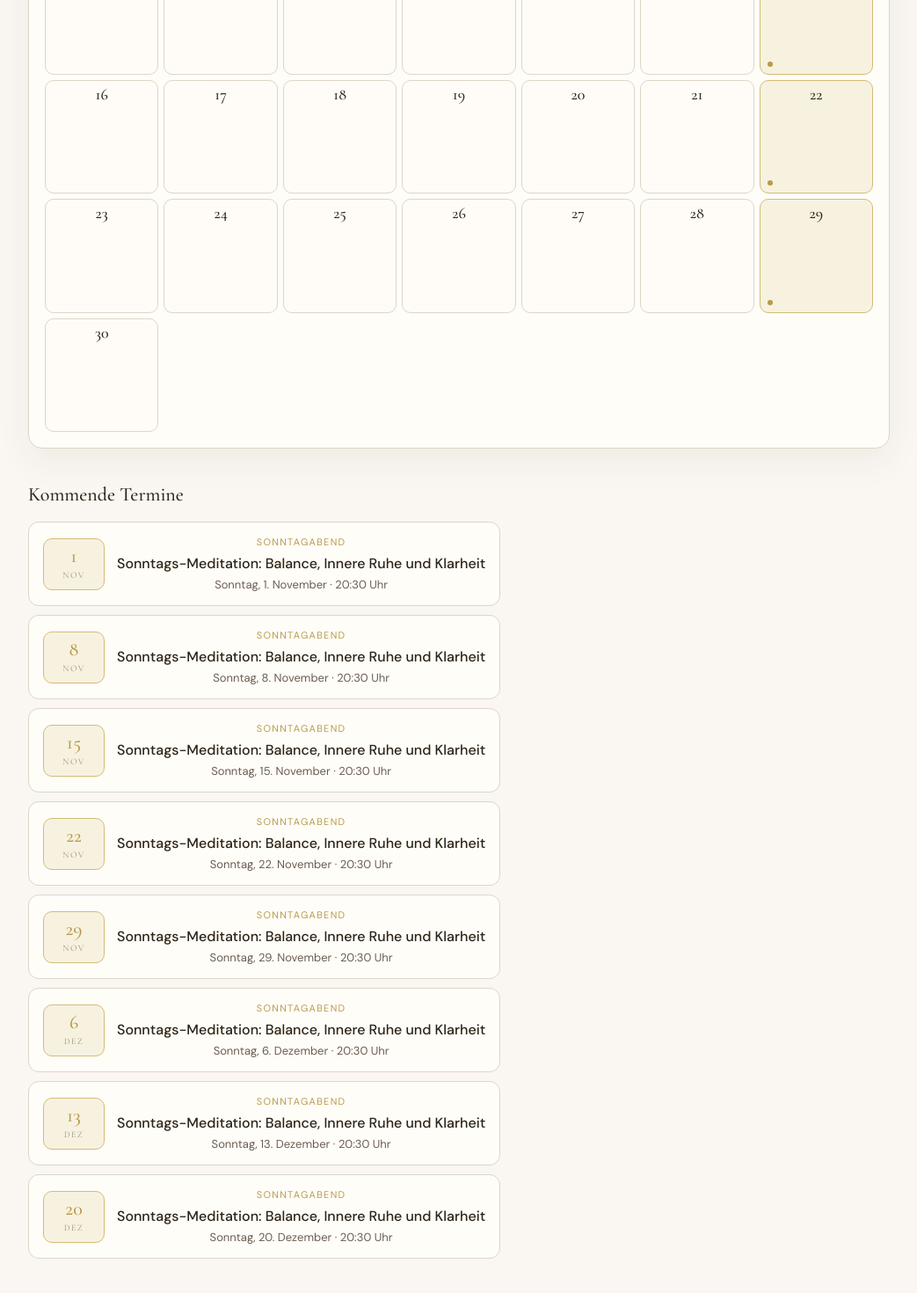
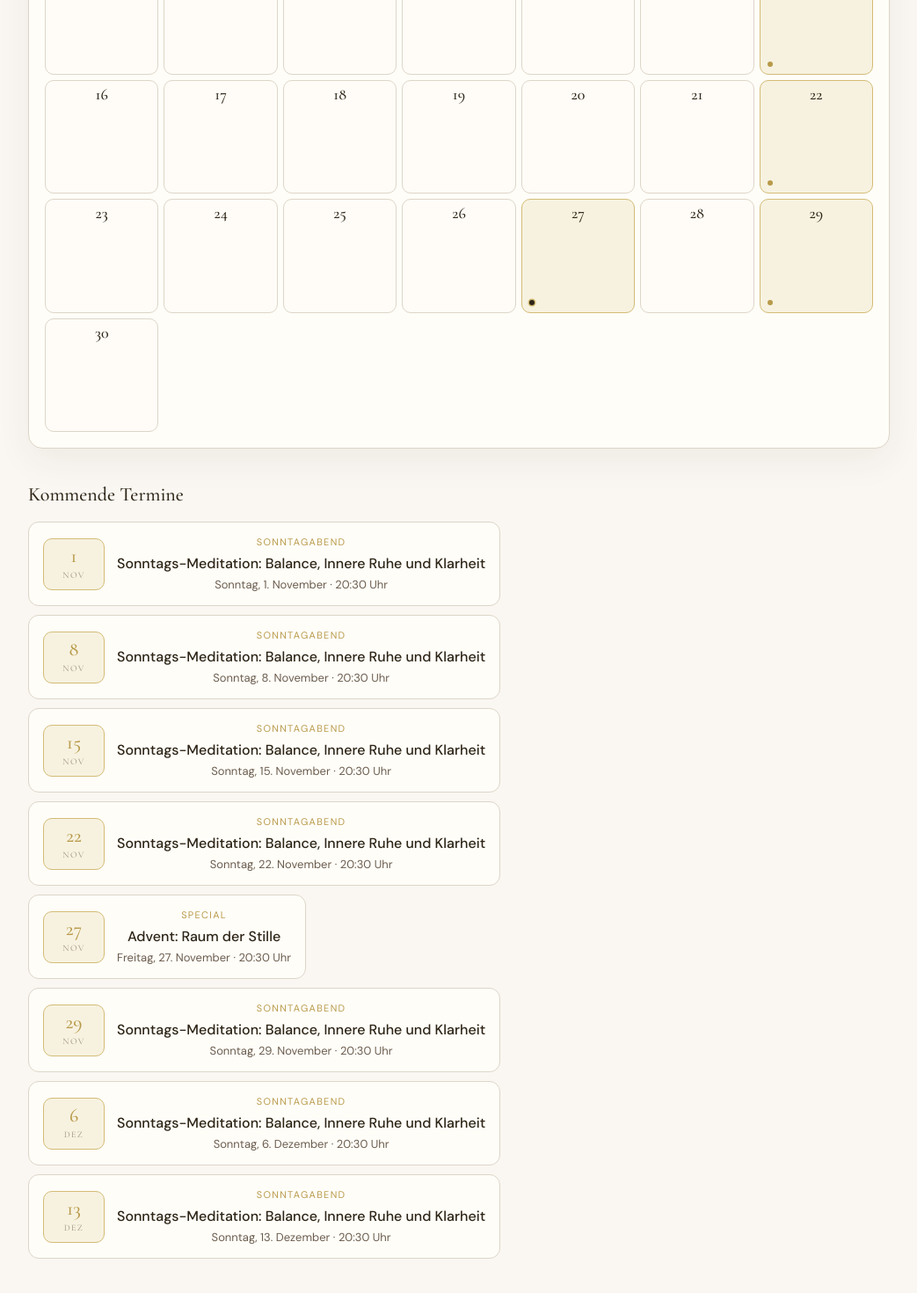
Before and after one commit to enkrateiaai/kyt_seo, a Next.js app: page /programm in a window 1280 px wide. Shown: the part 1124-2594 px from the top of the page at 88% size, without its empty margins (118-1161 px from the left). Built offline with nearby package versions, Linux system fonts and the light colour scheme; no server answers.

Commit message:
feat(programm): Advent-Sondertermine 27.11., 24.12., 31.12. mit eigener Special-Kategorie

```diff
--- a/app/programm/ProgrammContent.tsx
+++ b/app/programm/ProgrammContent.tsx
@@ -2,7 +2,7 @@
 
 import { useEffect, useMemo, useState } from 'react'
 
-type EventCategory = 'sonntag' | 'gastauftritt'
+type EventCategory = 'sonntag' | 'gastauftritt' | 'special'
 
 interface EventItem {
   id: string
@@ -24,6 +24,10 @@ const EVENTS: EventItem[] = [
   { id: 'so-2026-10-11', date: '2026-10-11', time: '20:30', title: 'Sonntags-Meditation: Das Feld halten', description: 'Geführte Meditation am Sonntagabend. Wir halten das Magnetfeld in Stille und lassen es sich weiten.', category: 'sonntag' },
   { id: 'so-2026-10-18', date: '2026-10-18', time: '20:30', title: 'Sonntags-Meditation: Vertiefung', description: 'Geführte Meditation am Sonntagabend. Wir vertiefen die Verbindung von Herz, Lungen und Aura.', category: 'sonntag' },
   { id: 'so-2026-10-25', date: '2026-10-25', time: '20:30', title: 'Sonntags-Meditation: Ankommen — die neue Aura', description: 'Geführte Meditation am Sonntagabend. Wir integrieren alles und feiern die neue Aura.', category: 'sonntag' },
+  // Advent-Sondertermine (Catherine 2026-11-25)
+  { id: 'sp-2026-11-27', date: '2026-11-27', time: '20:30', title: 'Advent: Raum der Stille', description: 'In der Stille entsteht das Neue.', category: 'special' },
+  { id: 'sp-2026-12-24', date: '2026-12-24', time: '20:30', title: 'Heilig-Abend-Special: Verbundenheit und Herzöffnung', description: 'Ein besonderer Abend für Verbundenheit und Herzöffnung.', category: 'special' },
+  { id: 'sp-2026-12-31', date: '2026-12-31', time: '20:30', title: 'Sylvester-Special: Loslassen und Neuausrichtung', description: 'Silvester-Special zum Loslassen und zur Neuausrichtung.', category: 'special' },
 ]
 
 // Feste Sonntags-Meditation: Der Eintrag existiert an jedem Sonntag um 20:30 Uhr
@@ -80,11 +84,15 @@ const C = {
 }
 
 function getCategoryColor(c: EventCategory): string {
-  return c === 'sonntag' ? C.accent : C.accentDeep
+  if (c === 'sonntag') return C.accent
+  if (c === 'special') return C.accentDeep
+  return C.accentDeep
 }
 
 function getCategoryLabel(c: EventCategory): string {
-  return c === 'sonntag' ? 'Sonntagabend' : 'Gastauftritt'
+  if (c === 'sonntag') return 'Sonntagabend'
+  if (c === 'special') return 'Special'
+  return 'Gastauftritt'
 }
 
 function pad(n: number): string {
@@ -476,6 +484,10 @@ export default function ProgrammContent() {
           background: ${C.accentDeep};
         }
         .calendar__dot--gast { background: ${C.accentDeep}; }
+        .calendar__dot--special {
+          background: ${C.text};
+          box-shadow: 0 0 0 1.5px ${C.accent};
+        }
 
         .event-detail {
           margin-top: 24px;
@@ -816,7 +828,7 @@ export default function ProgrammContent() {
                       {evs.slice(0, 3).map((e) => (
                         <span
                           key={e.id}
-                          className={`calendar__dot${e.category === 'gastauftritt' ? ' calendar__dot--gast' : ''}`}
+                          className={`calendar__dot${e.category === 'gastauftritt' ? ' calendar__dot--gast' : ''}${e.category === 'special' ? ' calendar__dot--special' : ''}`}
                         />
                       ))}
                     </span>
```
